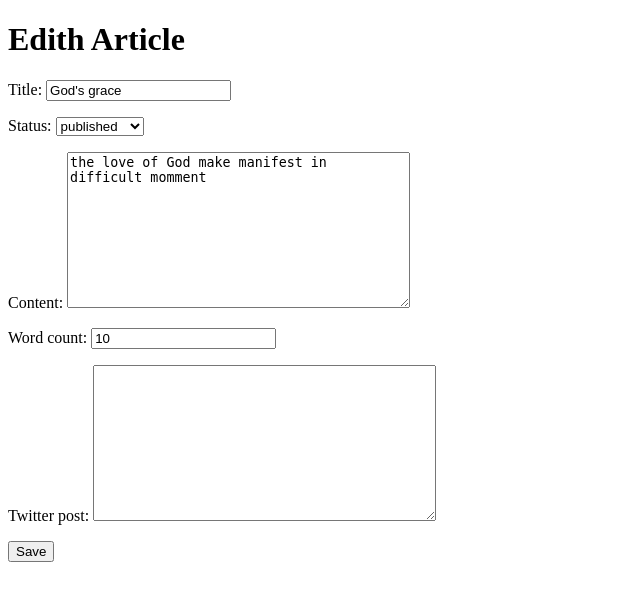
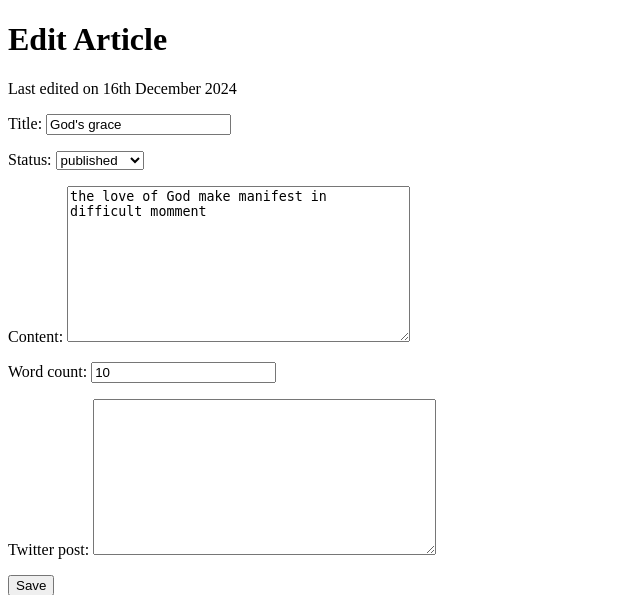
Before and after one commit to ikedichukwu-sp/Blog-site-with-django, a Django app: page /articles/2/update/ in a window 1280 px wide. Shown: the part 26-621 px from the top of the page, without its empty margins (0-640 px from the left). Run offline with Django 5.2, Linux system fonts and the light colour scheme; data comes from the database, SQL or seed files in the repository.

Commit message:
added filter

```diff
--- a/app/templates/article_update.html
+++ b/app/templates/article_update.html
@@ -2,12 +2,12 @@
 
 {% block content %}
 
-    <h1>Edith Article</h1>
-        <form method="POST">
-            {% csrf_token %}
-
-            {{ form.as_p }}
-            <button type=submit">Save</button>
-        </form>
+    <h1>Edit Article</h1>
+    <p>Last edited on {{ articles.updated_at | date:"jS F Y" }}</p>
+    <form method="POST">
+        {% csrf_token %}
+        {{ form.as_p }}
+        <button type="submit">Save</button>
+    </form>
 
 {% endblock content %}
```
